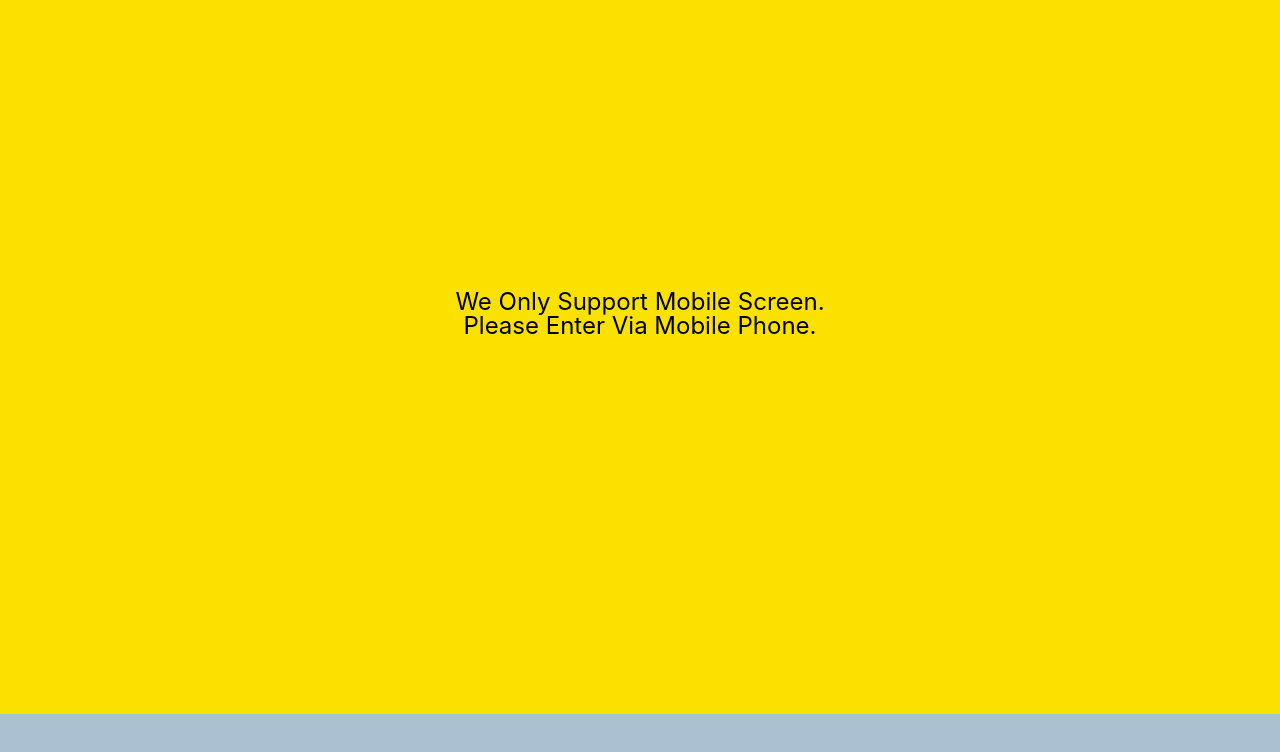
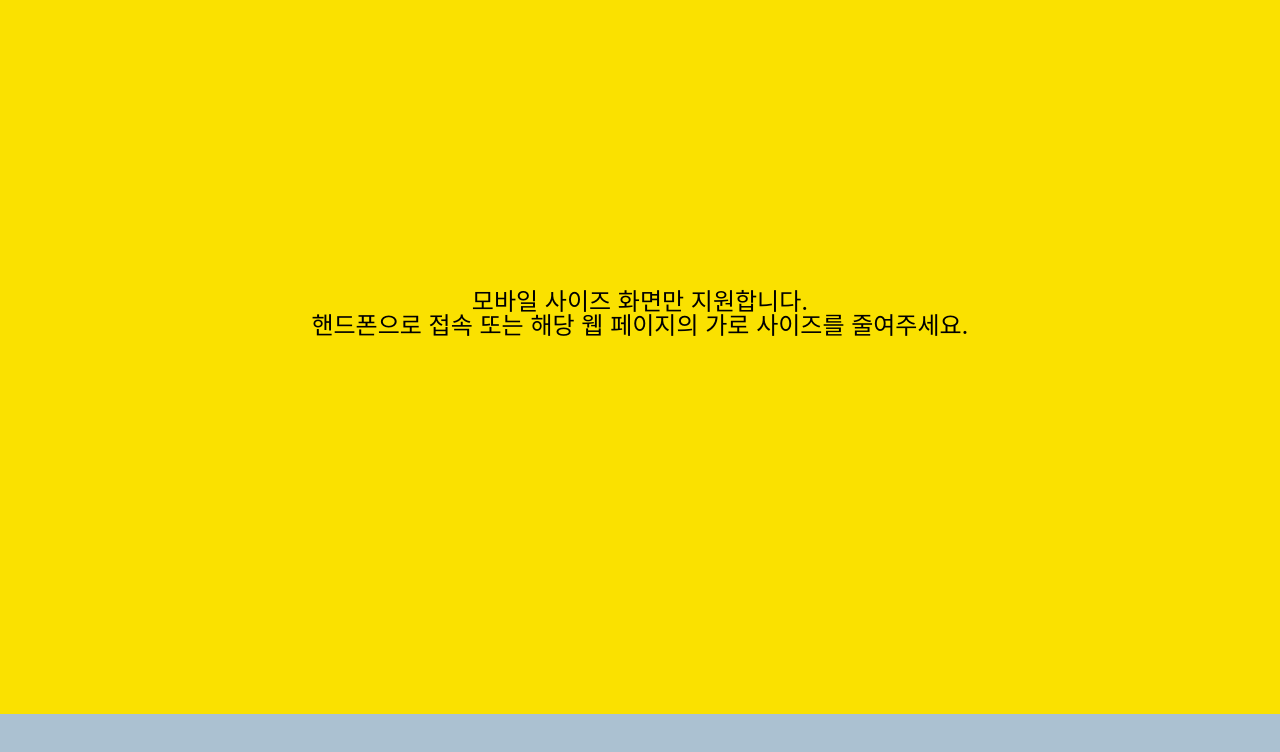
Before and after one commit to SloSte34/Studying-HTML-CSS-Chat-App-2022, a plain HTML site: page chat-room.html in a window 1280 px wide. Shown: the part 86-838 px from the top of the page. Drawn offline with Linux system fonts and the light colour scheme.

Commit message:
MODIFY Only Mobile Comment

```diff
--- a/chat-room.html
+++ b/chat-room.html
@@ -81,7 +81,8 @@
       </div>
     </form>
     <div id="only-mobile">
-      We Only Support Mobile Screen.<br />Please Enter Via Mobile Phone.
+      모바일 사이즈 화면만 지원합니다.<br />
+      핸드폰으로 접속 또는 해당 웹 페이지의 가로 사이즈를 줄여주세요.
     </div>
 
     <!--below is Kit from font awesome-->
```
Also changed, not shown: find.html (+2 -1 lines), index.html (+2 -1 lines), more.html (+1 -2 lines), settings.html (+2 -1 lines).
